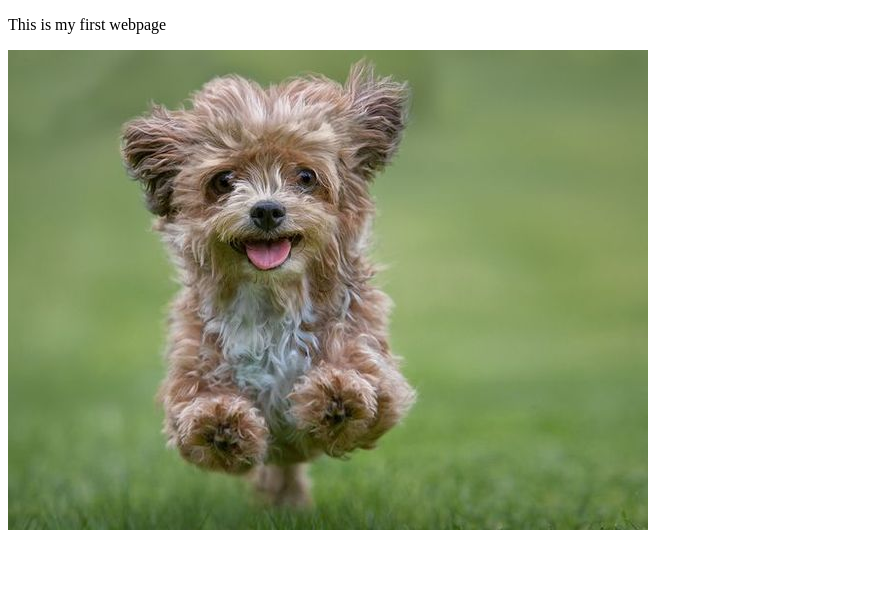
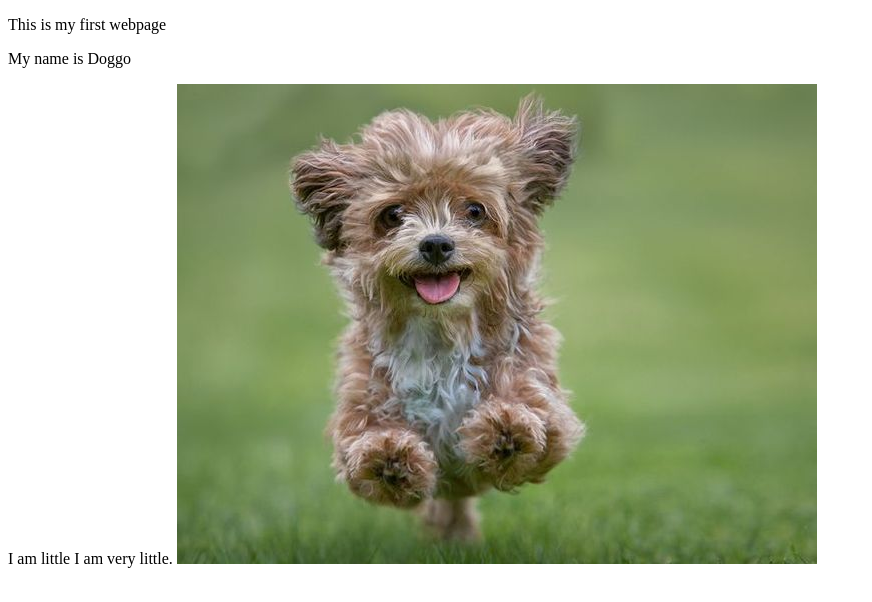
Before and after one commit to newmedialaguardia/newmedialaguardia.github.io, a plain HTML site: page index.html in a window 1280 px wide. Shown: the whole page, without its empty margins (0-872 px from the left). Drawn offline with Linux system fonts and the light colour scheme.

Commit message:
Update index.html

```diff
--- a/index.html
+++ b/index.html
@@ -2,5 +2,8 @@
 <!DOCTYPE html>
 <html>
    <p>This is my first webpage</p>
+   <p>My name is Doggo</p>
+   <span>I am little</span>
+   <span>I am very little.</span>
    <img src="dog.jpg">
 </html>
```
